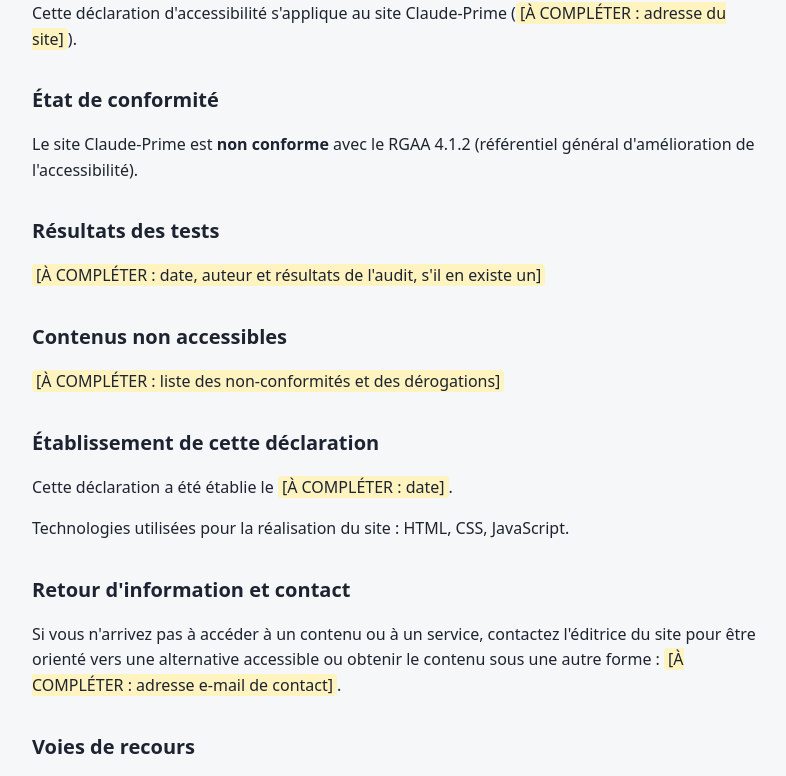
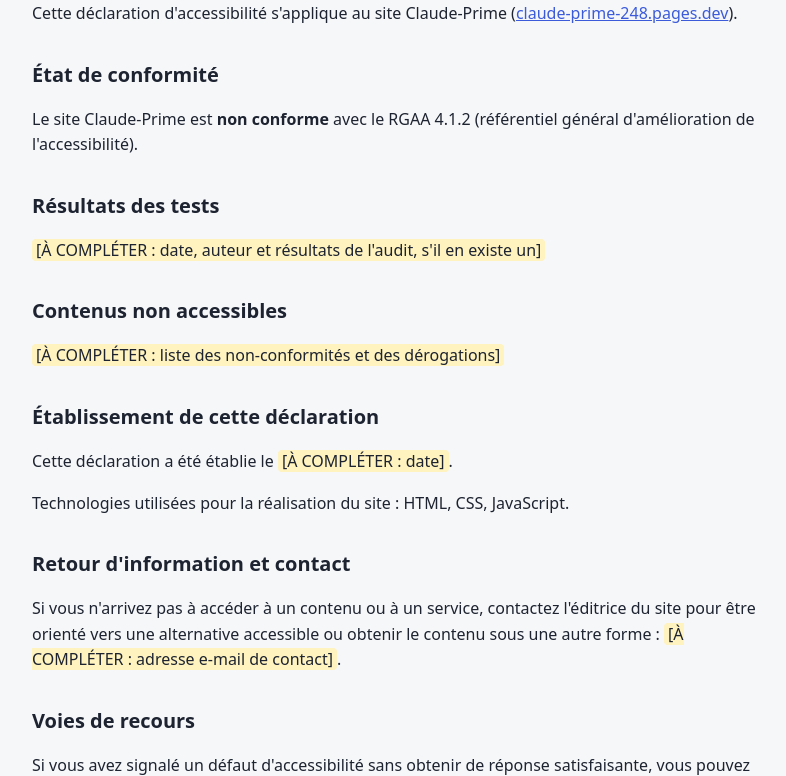
Before and after one commit to Nathalienc/Claude-Prime, a plain HTML site: page accessibilite.html in a window 1280 px wide. Shown: the part 127-903 px from the top of the page, without its empty margins (240-1026 px from the left). Drawn offline with Linux system fonts and the light colour scheme.

Commit message:
accessibilite.html : adresse du site renseignée
Co-Authored-By: Claude Opus 5.5 <noreply@anthropic.com>
Claude-Session: https://claude.ai/code/session_019pufhh3qYzrHmd4pSBTaKu

```diff
--- a/accessibilite.html
+++ b/accessibilite.html
@@ -14,7 +14,7 @@
   </header>
   <main id="contenu" tabindex="-1">
     <h1>Accessibilité</h1>
-    <p>Cette déclaration d'accessibilité s'applique au site Claude-Prime (<span class="a-completer">[À COMPLÉTER : adresse du site]</span>).</p>
+    <p>Cette déclaration d'accessibilité s'applique au site Claude-Prime (<a href="https://claude-prime-248.pages.dev/">claude-prime-248.pages.dev</a>).</p>
     <h2>État de conformité</h2>
     <p>Le site Claude-Prime est <strong>non conforme</strong> avec le RGAA 4.1.2
       (référentiel général d'amélioration de l'accessibilité).</p>
```
